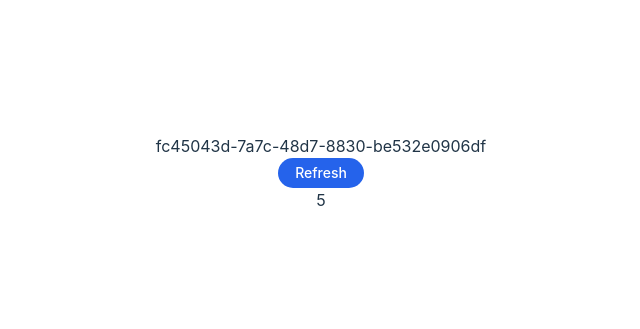
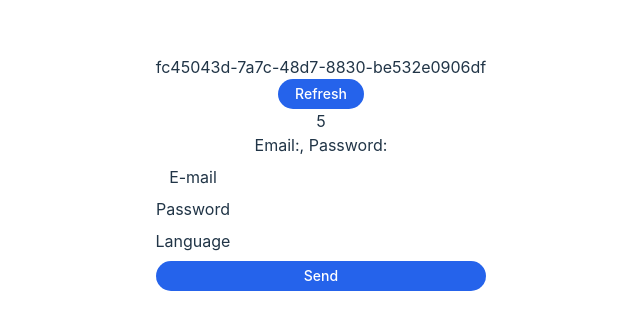
Before and after one commit to Qkari17/Nauka_react, a React (Vite) app: page / in a window 1280 px wide. Shown: the part 227-556 px from the top of the page, without its empty margins (319-959 px from the left). Built offline with nearby package versions, Linux system fonts and the light colour scheme.

Commit message:
RegistrationForm added

```diff
--- a/src/App.tsx
+++ b/src/App.tsx
@@ -1,5 +1,5 @@
 import './App.css';
-import { Generator,Counter } from './components';
+import { Generator,Counter, RegistrationFormState  } from './components';
 
 function App() {
 
@@ -8,6 +8,7 @@ function App() {
     <>
     <Generator></Generator>
     <Counter></Counter>
+    <RegistrationFormState></RegistrationFormState>
     </>
   )
 }
--- a/src/components/Generator/Generator.tsx
+++ b/src/components/Generator/Generator.tsx
@@ -1,11 +1,11 @@
-import { useState } from 'react';
+import { type MouseEventHandler, useState } from 'react';
 import { v4 as uuidv4 } from 'uuid';
 import { Button, Text} from '../../ui';
 
 export const Generator =() =>{
     const [id, setId] = useState(uuidv4())
 
-    const handleClick = () => {
+    const handleClick: MouseEventHandler<HTMLButtonElement> = () => {
       //  id= uuidv4();
       setId(uuidv4());
 
--- /dev/null
+++ b/src/components/RegistationForm/Index.ts
@@ -0,0 +1 @@
+export {RegistrationFormState} from "./RegistrationFormState"
--- /dev/null
+++ b/src/components/RegistationForm/RegistrationFormState.tsx
@@ -0,0 +1,47 @@
+import { type ChangeEventHandler, useState } from "react"
+import { Button } from "../../ui"
+
+type RegistrationFormData={
+    email:string;
+    password: string;
+    language: string;
+}
+export const RegistrationFormState = () =>{
+    const [formData, setFormData] = useState<RegistrationFormData>({
+        email:"",
+        password:"",
+        language:"",
+    }
+    )
+    const {email,password, language} = formData;
+    // const [email, setEmail] = useState('');
+    // const [password, setPassword] = useState('');
+    // const [language, setLanguage] = useState('');
+
+    const handleChange: ChangeEventHandler<HTMLInputElement> =(event)=>{
+        const id = event.target.id;
+        const value = event.target.value;
+      setFormData({
+...formData,
+[id]:value,
+      })
+    }
+    return (
+        <form className="flex flex-col gap-2">
+            <p> Email:{email}, Password:{password}</p>
+            <div>
+                <label className="mr-2" htmlFor="email">E-mail</label>
+                <input id="email" type="email" onChange={handleChange}></input>
+            </div>
+            <div>
+                <label className="mr-2" htmlFor="password">Password</label>
+                <input id="password" type="password" onChange={handleChange}></input>
+            </div>
+            <div>
+                <label className="mr-2" htmlFor="language">Language</label>
+                <input id="language" type="text"  onChange={handleChange}></input>
+            </div>
+            <Button label="Send" type="submit"/>
+        </form>
+    )
+}
--- a/src/components/index.ts
+++ b/src/components/index.ts
@@ -1,2 +1,3 @@
 export * from "./Generator";
 export * from "./Counter";
+export * from "./RegistationForm";
```
